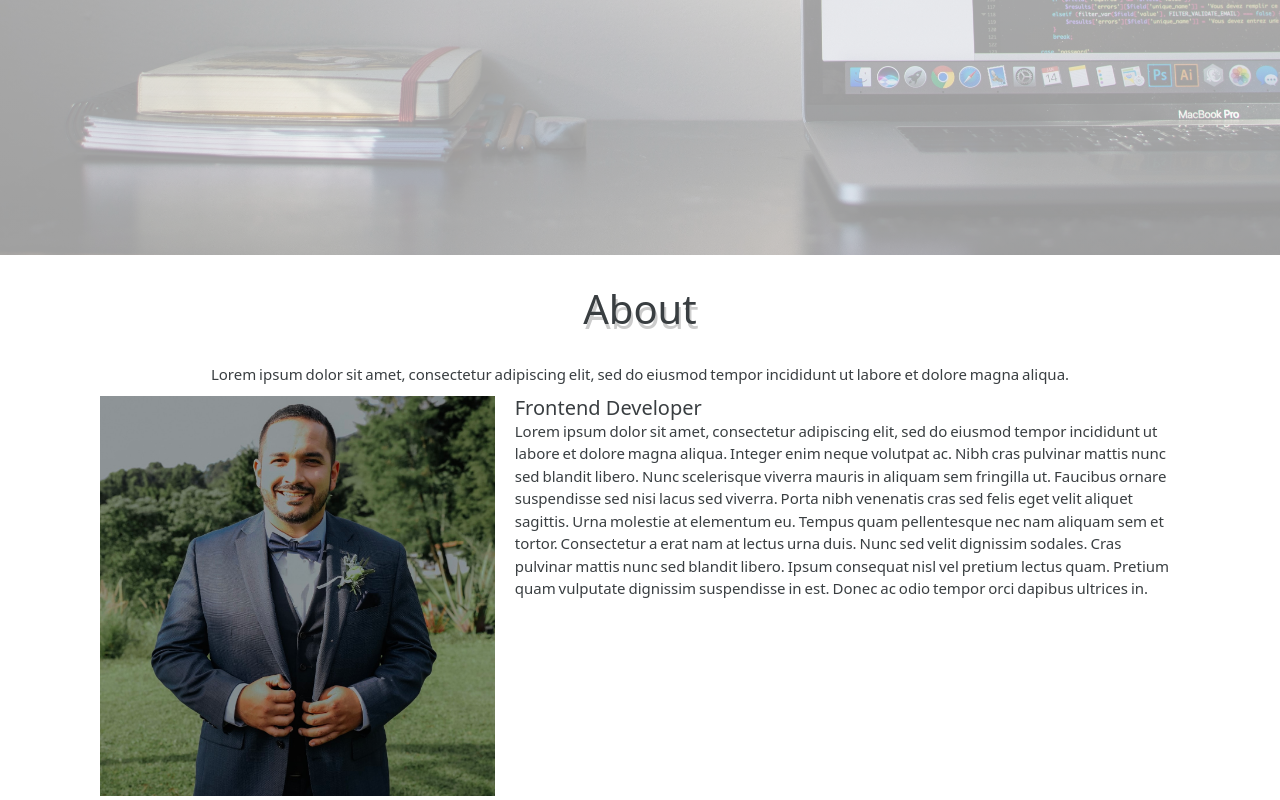
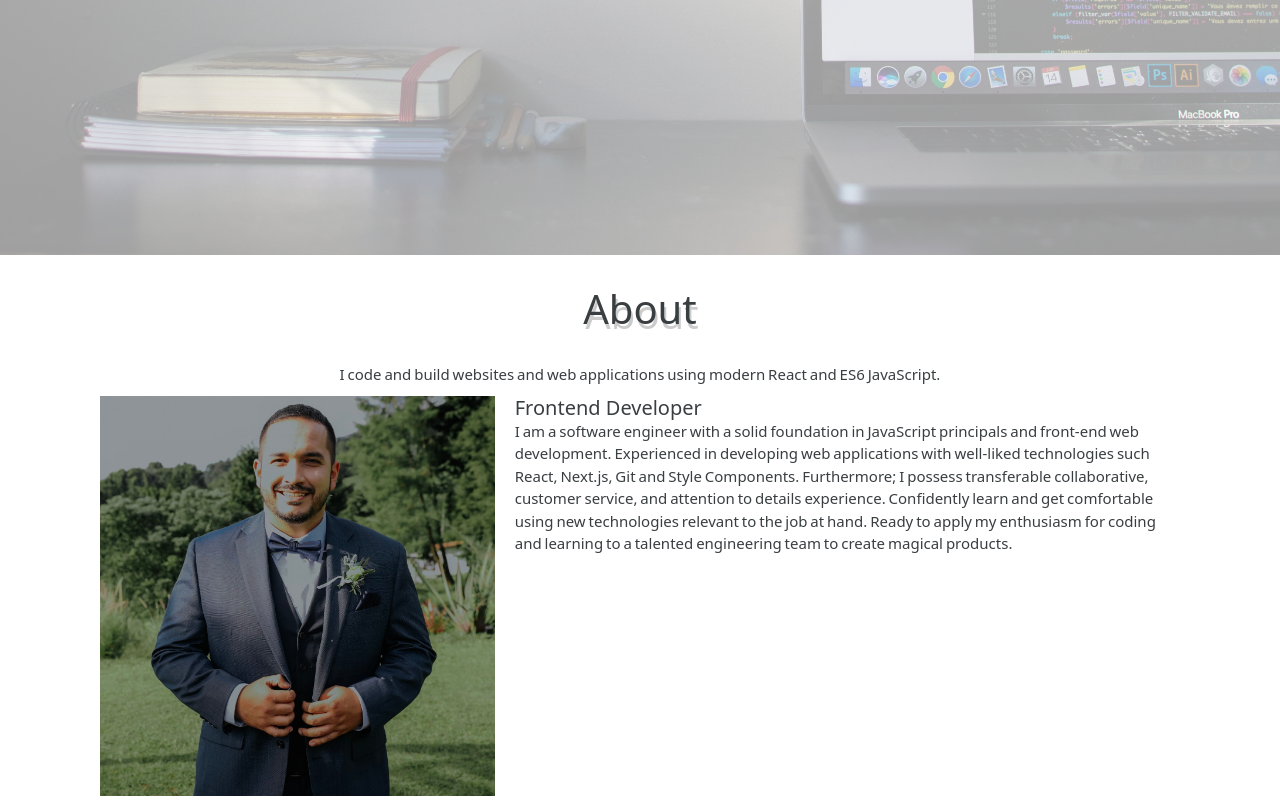
Before and after one commit to HectorAgudelo/next-portfolio, a Next.js app: page / in a window 1280 px wide. Shown: the part 545-1345 px from the top of the page. Built offline with nearby package versions, Linux system fonts and the light colour scheme.

Commit message:
about section finished

```diff
--- a/components/About.js
+++ b/components/About.js
@@ -78,8 +78,7 @@ const About = forwardRef((props, ref) => {
             marginLaptopL='0px 200px 0px 200px'
             marginDesktopL='0px 300px 0px 300px'
           >
-            Lorem ipsum dolor sit amet, consectetur adipiscing elit, sed do
-            eiusmod tempor incididunt ut labore et dolore magna aliqua.
+            I code and build websites and web applications using modern React and ES6 JavaScript.
           </Text>
         </Section>
         <Section
@@ -141,18 +140,7 @@ const About = forwardRef((props, ref) => {
               fontSizeMobileM='15px'
               fontSizeMobileS='15px'
             >
-              Lorem ipsum dolor sit amet, consectetur adipiscing elit, sed do
-              eiusmod tempor incididunt ut labore et dolore magna aliqua.
-              Integer enim neque volutpat ac. Nibh cras pulvinar mattis nunc sed
-              blandit libero. Nunc scelerisque viverra mauris in aliquam sem
-              fringilla ut. Faucibus ornare suspendisse sed nisi lacus sed
-              viverra. Porta nibh venenatis cras sed felis eget velit aliquet
-              sagittis. Urna molestie at elementum eu. Tempus quam pellentesque
-              nec nam aliquam sem et tortor. Consectetur a erat nam at lectus
-              urna duis. Nunc sed velit dignissim sodales. Cras pulvinar mattis
-              nunc sed blandit libero. Ipsum consequat nisl vel pretium lectus
-              quam. Pretium quam vulputate dignissim suspendisse in est. Donec
-              ac odio tempor orci dapibus ultrices in.
+              I am a software engineer with a solid foundation in JavaScript principals and front-end web development. Experienced in developing web applications with well-liked technologies such React, Next.js, Git and Style Components. Furthermore; I possess transferable collaborative, customer service, and attention to details experience. Confidently learn and get comfortable using new technologies relevant to the job at hand. Ready to apply my enthusiasm for coding and learning to a talented engineering team to create magical products.
             </Text>
           </Section>
         </Section>
```
